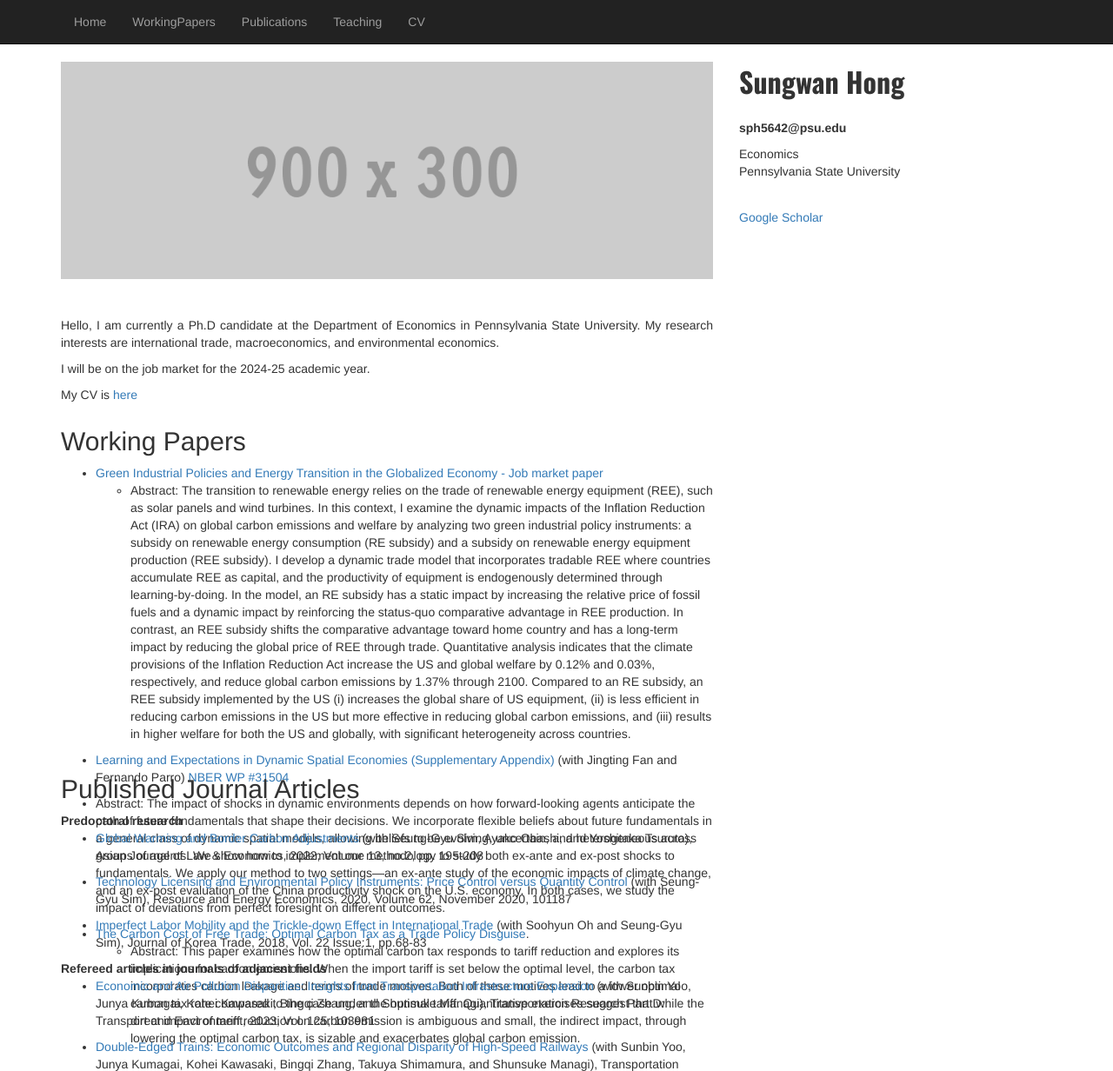
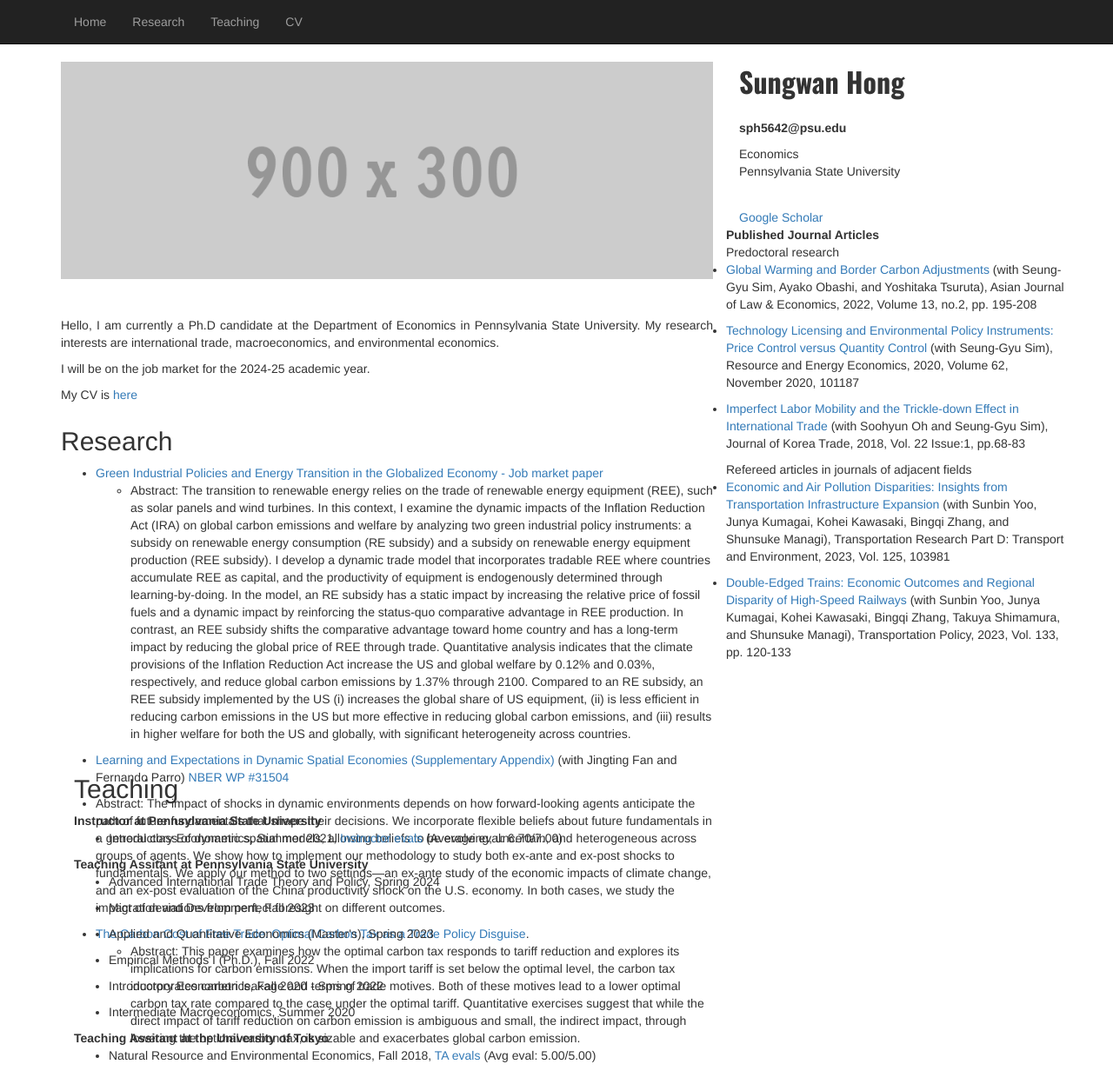
Before and after one commit to SungwanH/SungwanH.github.io, a plain HTML site: page index.html in a window 1280 px wide. Shown: the top 1232 px of the page at 87% size. Drawn offline with nearby package versions, Linux system fonts and the light colour scheme.

Commit message:
Update index.html

```diff
--- a/index.html
+++ b/index.html
@@ -34,8 +34,7 @@
 		<div class="collapse navbar-collapse" id="bs-example-navbar-collapse-1">
 		  <ul class="nav navbar-nav">
 				  <li><a href="index.html">Home</a></li>
-				  <li><a href="workingpapers">WorkingPapers</a></li>
-				  <li><a href="#publications">Publications</a></li>
+				  <li><a href="Research">Research</a></li>
 				  <li><a href="#teaching">Teaching</a></li>
 				  <li><a href="https://www.dropbox.com/scl/fi/tqikrz1cidra5xcsvp0tg/Sungwan_Hong_CV.pdf?rlkey=n6l36xh9b2vwbo715zhc5jndf&e=1&dl=0">CV</a></li>
 		  </ul>
@@ -79,7 +78,7 @@
 
             <!-- Working Papers -->
             <div class="col-md-8" style="height: 50vh;">
-                <h2 id="workingpapers">Working Papers</h2>
+                <h2 id="Research">Research</h2>
 
                 <ul>
                 <li class="paper" words="add, your, keywords, here"><a href="#">Green Industrial Policies and Energy Transition in the Globalized Economy - Job market paper</a> </li>
@@ -105,10 +104,9 @@
             </div>
 
             <!-- Publications -->
-            <div class="col-md-8" style="height: 100vh;">
-                <h2 id="publications">Published Journal Articles</h2>
 
-                <strong>Predoctoral research</strong><br/>
+                <strong>Published Journal Articles</strong><br/>
+			Predoctoral research
                 <ul>
                 <li class="paper" words="add, your, keywords, here"><a href="https://www.degruyter.com/document/doi/10.1515/ajle-2022-0033/html">Global Warming and Border Carbon Adjustments</a> (with Seung-Gyu Sim, Ayako Obashi, and Yoshitaka Tsuruta), Asian Journal of Law & Economics, 2022, Volume 13, no.2, pp. 195-208 </li>
                 </ul>
@@ -120,7 +118,7 @@
                 <ul>
                 <li class="paper" words="add, your, keywords, here"><a href="https://www.emeraldinsight.com/doi/full/10.1108/JKT-09-2017-0084">Imperfect Labor Mobility and the Trickle-down Effect in International Trade</a> (with Soohyun Oh and Seung-Gyu Sim), Journal of Korea Trade, 2018, Vol. 22 Issue:1, pp.68-83</li>
                 </ul>
-	        <strong>Refereed articles in journals of adjacent fields</strong><br/>
+	        Refereed articles in journals of adjacent fields
                 <ul>
                 <li class="paper" words="add, your, keywords, here"><a href="https://www.sciencedirect.com/science/article/pii/S1361920923003784">Economic and Air Pollution Disparities: Insights from Transportation Infrastructure Expansion</a> (with Sunbin Yoo, Junya Kumagai, Kohei Kawasaki, Bingqi Zhang, and Shunsuke Managi), Transportation Research Part D: Transport and Environment, 2023, Vol. 125, 103981</li>
                 </ul>
```
